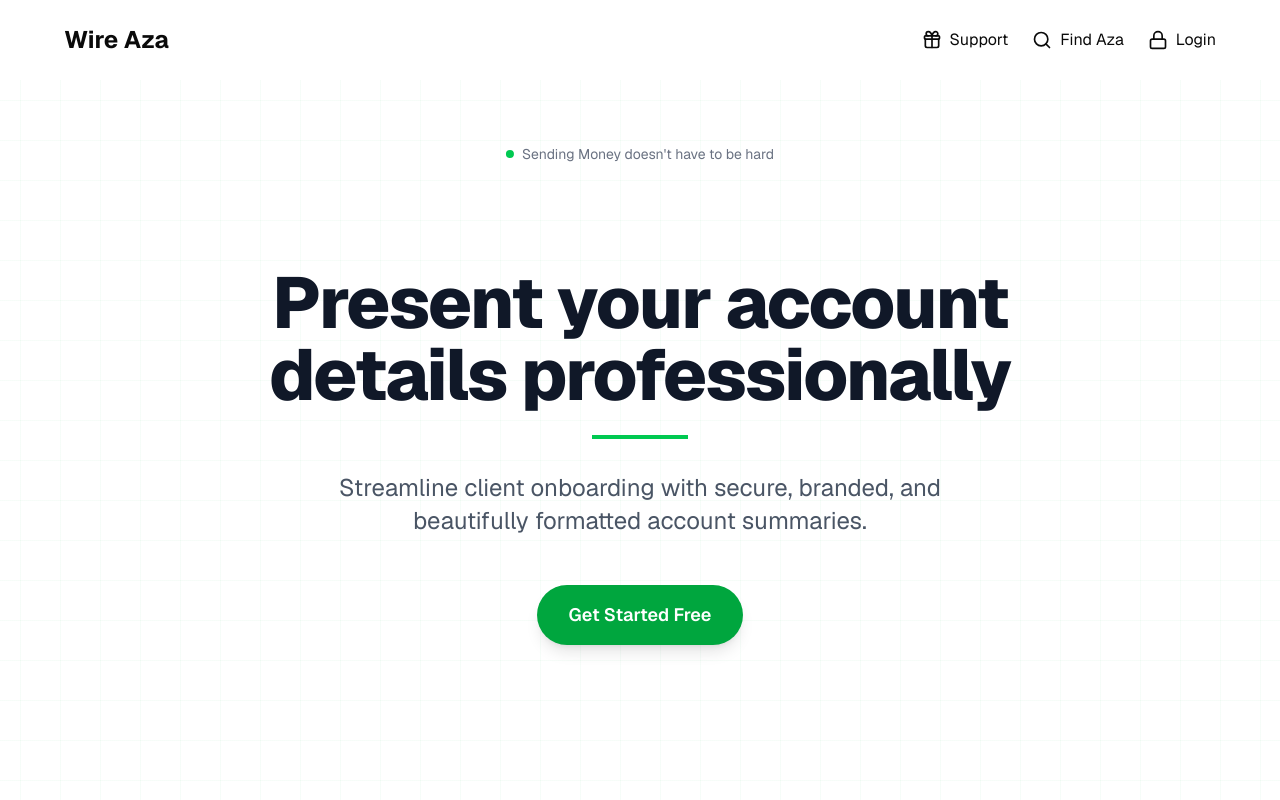
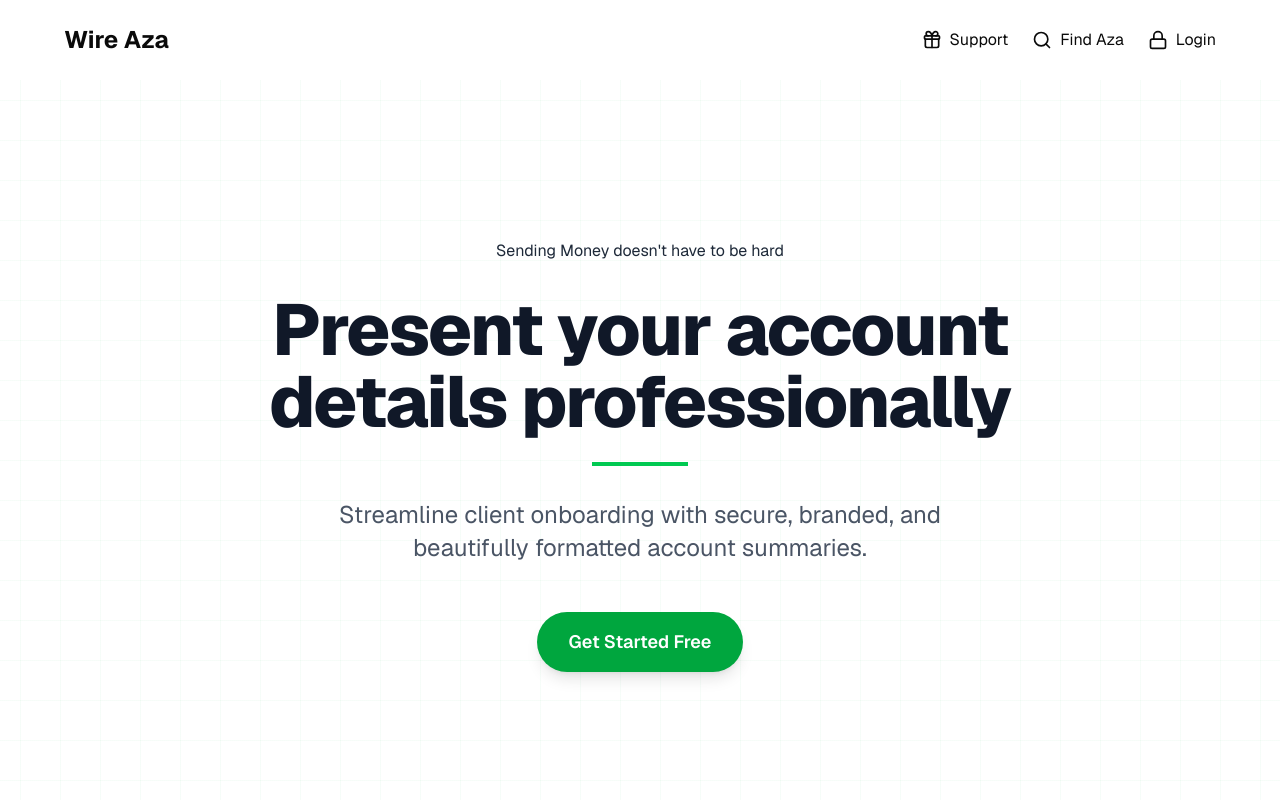
Before and after one commit to fisayo-dev/wire-aza, a Next.js app: page / in a window 1280 px wide. Built offline with nearby package versions, Linux system fonts and the light colour scheme.

Commit message:
style: restyle header

```diff
--- a/components/wire-aza/Landing.tsx
+++ b/components/wire-aza/Landing.tsx
@@ -15,13 +15,9 @@ const Landing = () => {
         backgroundPosition: "center",
       }}
     >
-      {/* Subtle green dot at top-center (like in your image) */}
-      <div className="absolute top-16 left-1/2 transform -translate-x-1/2 flex items-center gap-2 text-sm text-gray-500">
-        <span className="w-2 h-2 bg-green-500 rounded-full inline-block"></span>
-        Sending Money doesn&apos;t have to be hard
-      </div>
 
       <div className="max-w-4xl mx-auto text-center grid gap-2 md:gap-4 relative z-10 mt-8">
+        <span className="text-sm md:text-[1rem] text-center text-gray-800 mb-4 ">Sending Money doesn&apos;t have to be hard</span>
         {/* Main Heading */}
         <h1 className="text-4xl sm:text-5xl md:text-6xl lg:text-7xl font-extrabold text-gray-900 tracking-tight">
           Present your account <br className="hidden sm:block" />
```
